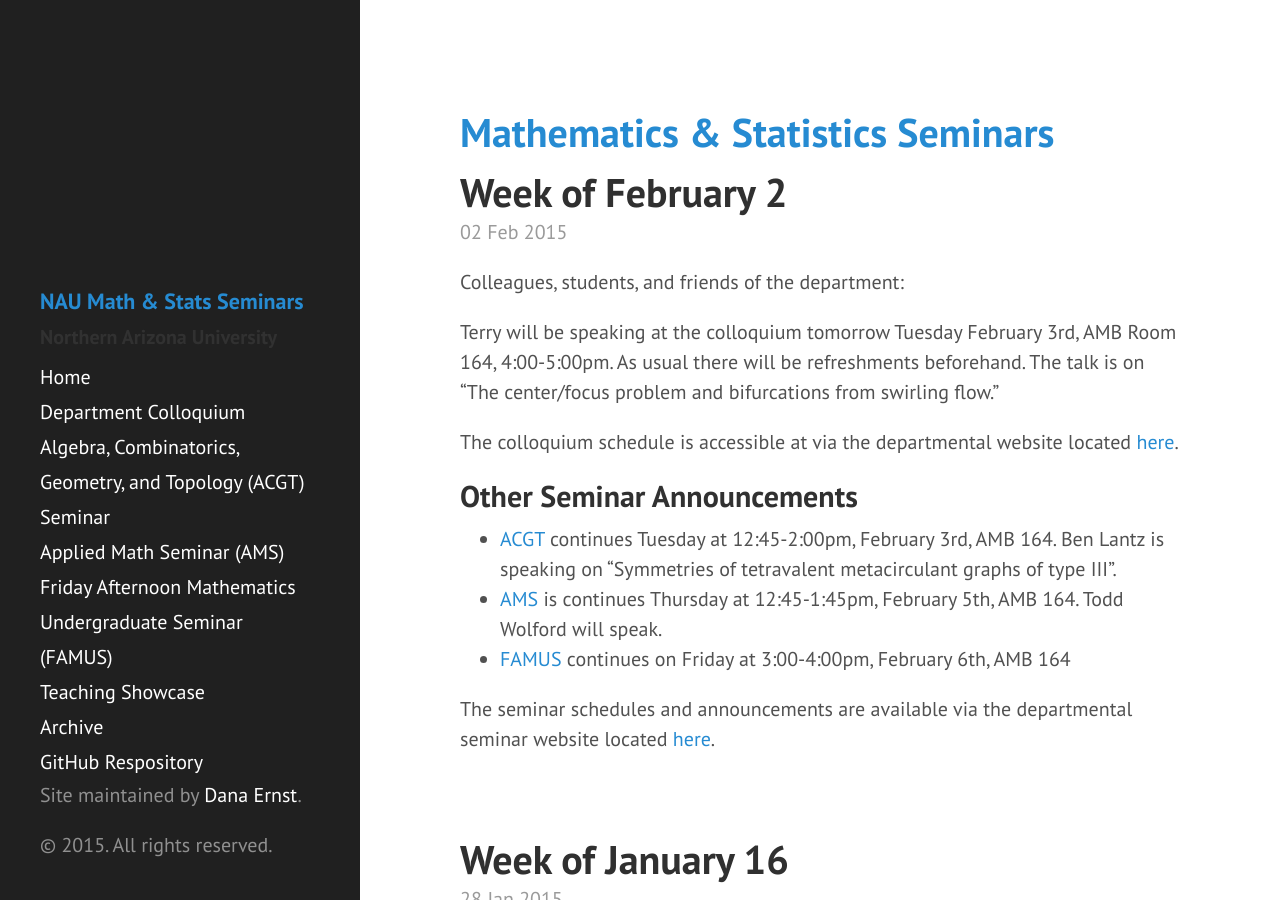
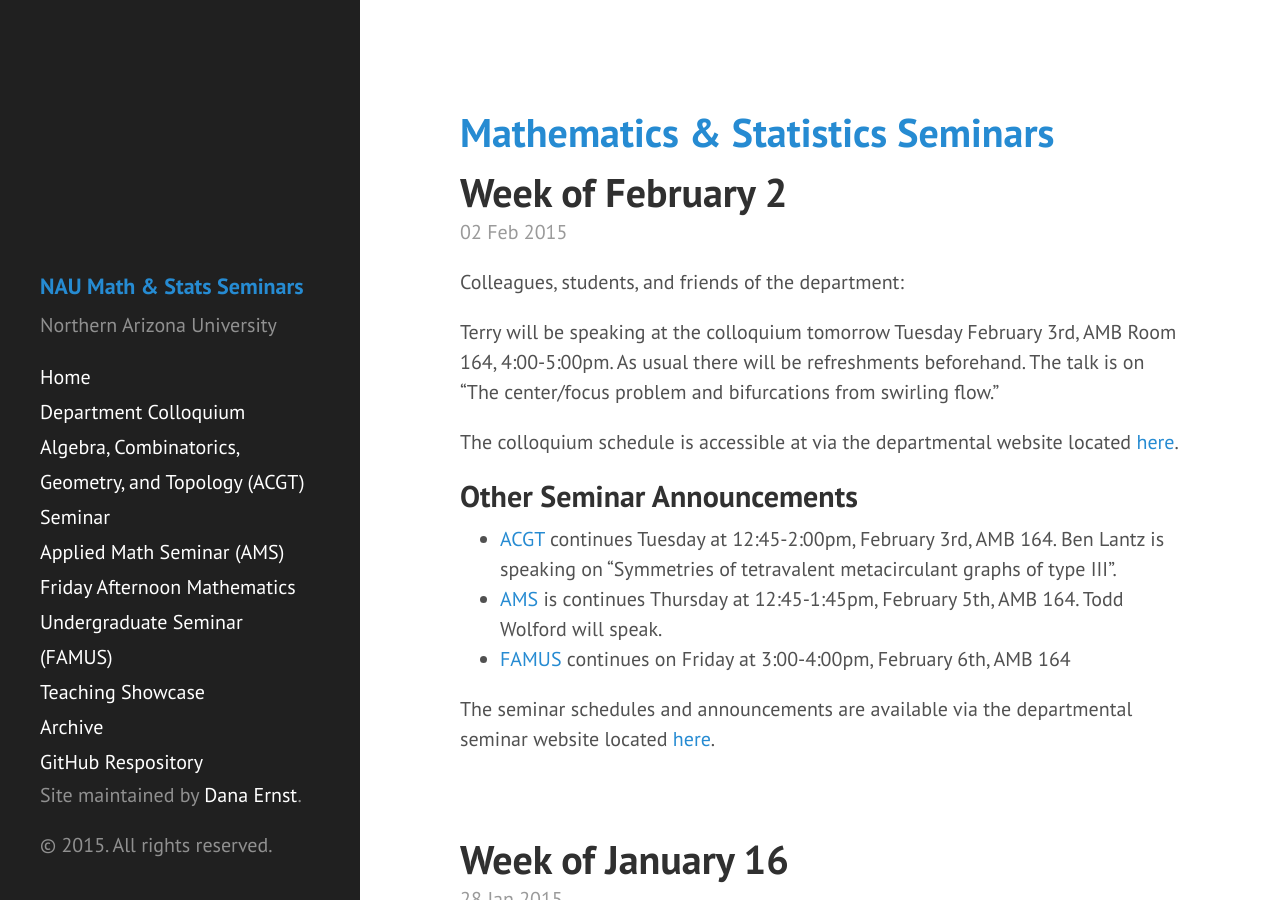
Before and after one commit to NAUMathStat/seminars, a Jekyll site: the page built from index.html, in a window 1280 px wide and 900 px high. Built offline with Jekyll 4.4.1, drawn with Linux system fonts in a browser that asks for light colours; Markdown is read by kramdown in place of the engine named in the settings; the list of posts is cut into pages by our own code.

Commit message:
Tinkering

```diff
--- a/_includes/sidebar.html
+++ b/_includes/sidebar.html
@@ -4,7 +4,7 @@
 <div class="sidebar-about">
 <!-- <h1><a href="{{ site.baseurl }}">{{ site.description }}</a></h1> -->
 <h1>{{ site.description }}</h1>
-<h2>{{ site.tagline }}</h2>
+<p>{{ site.tagline }}</p>
 </div>
 
 <nav class="sidebar-nav">
```
